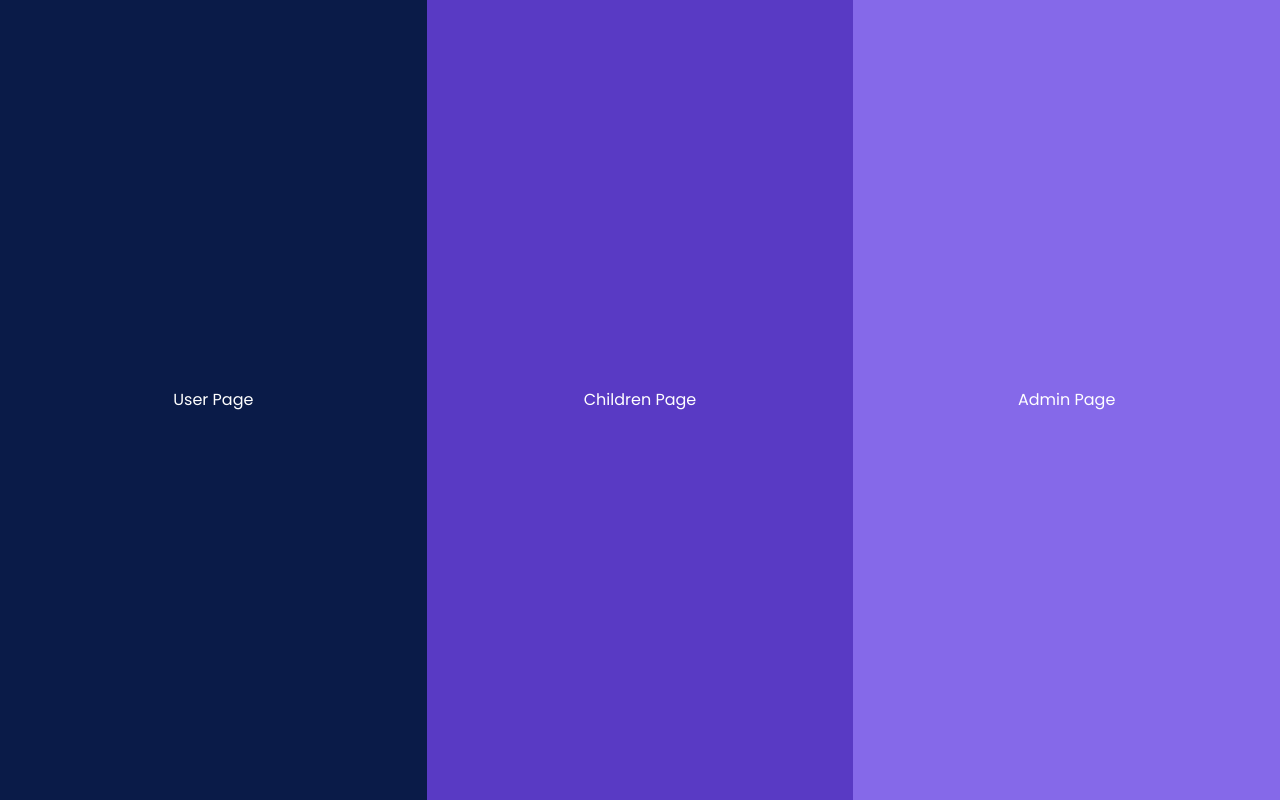
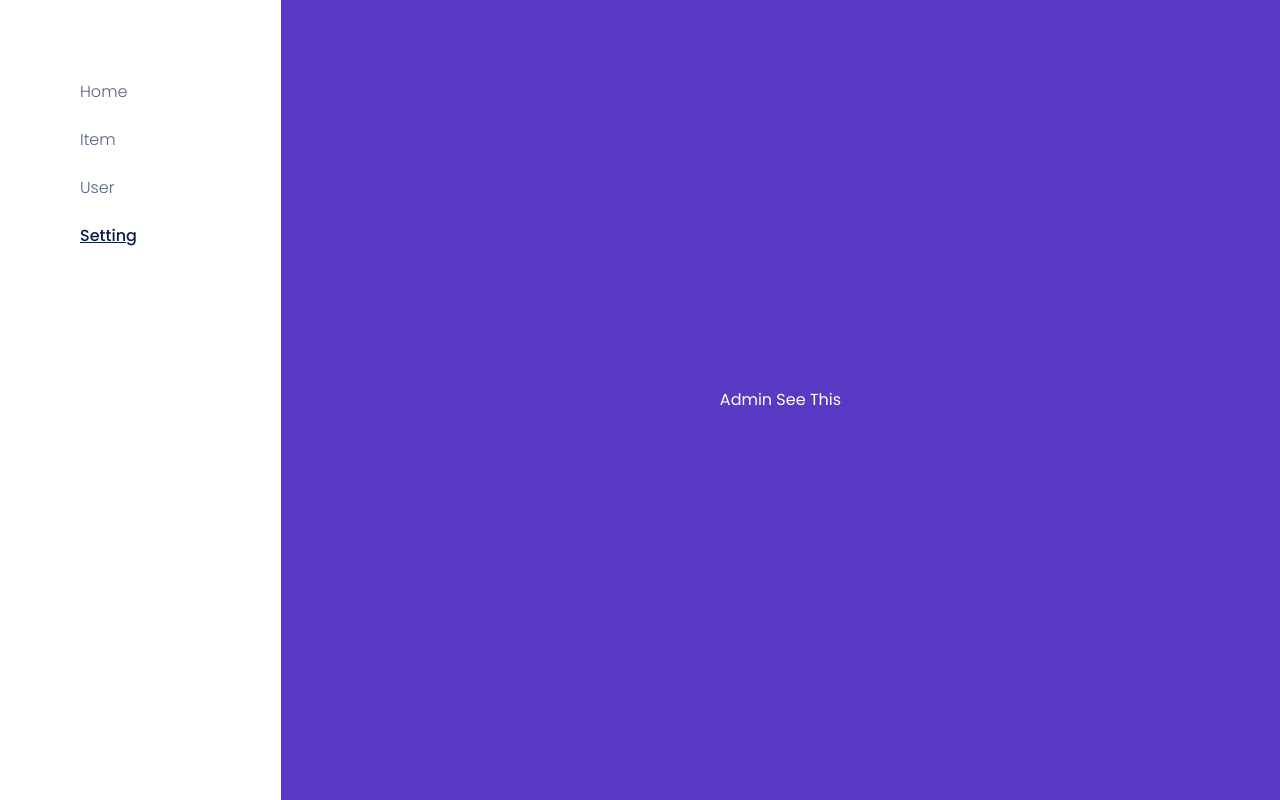
Before and after one commit to pacifist-tech/blog-nextjs-13-3, a Next.js app: page /dashboard in a window 1280 px wide. Built offline with nearby package versions, Linux system fonts and the light colour scheme.

Commit message:
showcase of using parallel routing

```diff
--- /dev/null
+++ b/src/app/(dashboard)/DashboardSidebar.tsx
@@ -0,0 +1,16 @@
+import React from "react";
+
+const DashboardSidebar = () => {
+	return (
+		<aside className="bg-white h-screen pl-20 pr-36 py-20">
+			<ul className="flex flex-col gap-6 font-light  text-light">
+				<li>Home</li>
+				<li>Item</li>
+				<li>User</li>
+				<li className="underline text-heavy font-medium">Setting</li>
+			</ul>
+		</aside>
+	);
+};
+
+export default DashboardSidebar;
--- a/src/app/(dashboard)/dashboard/@admin/page.tsx
+++ b/src/app/(dashboard)/dashboard/@admin/page.tsx
@@ -1,9 +1,10 @@
 import React from "react";
-import DashboardSection from "../../DashboardSection";
 
 const DashboardAdminPage = () => {
 	return (
-		<DashboardSection className="bg-secondary">Admin Page</DashboardSection>
+		<div className="bg-primary text-white w-full flex items-center justify-center">
+			Admin See This
+		</div>
 	);
 };
 
--- a/src/app/(dashboard)/dashboard/@user/page.tsx
+++ b/src/app/(dashboard)/dashboard/@user/page.tsx
@@ -1,8 +1,11 @@
 import React from "react";
-import DashboardSection from "../../DashboardSection";
 
 const DashboardUserPage = () => {
-	return <DashboardSection className="bg-heavy">User Page</DashboardSection>;
+	return (
+		<div className="bg-secondary text-white w-full flex items-center justify-center">
+			User See This
+		</div>
+	);
 };
 
 export default DashboardUserPage;
--- a/src/app/(dashboard)/dashboard/layout.tsx
+++ b/src/app/(dashboard)/dashboard/layout.tsx
@@ -1,6 +1,7 @@
 import { Poppins } from "next/font/google";
 import "@/app/globals.css";
 import { Metadata } from "next";
+import DashboardSidebar from "../DashboardSidebar";
 
 export const metadata: Metadata = {
 	title: "Pacifist Blog Nextjs 13.3",
@@ -14,7 +15,7 @@ const font = Poppins({
 	variable: "--sans-font",
 });
 
-export default function Layout({
+export default async function Layout({
 	children,
 	user,
 	admin,
@@ -23,15 +24,19 @@ export default function Layout({
 	user: React.ReactNode;
 	admin: React.ReactNode;
 }) {
+	const isAdmin = await getAdmin();
 	return (
 		<html lang="en">
 			<body style={{ ...font.style }}>
-				<main className="bg-slate-900 grid grid-cols-3  text-white min-h-screen  items-center justify-center">
-					{user}
-					{children}
-					{admin}
+				<main className="bg-slate-900 flex text-heavy min-h-screen ">
+					<DashboardSidebar />
+					{isAdmin ? admin : user}
 				</main>
 			</body>
 		</html>
 	);
 }
+
+async function getAdmin() {
+	return Math.random() > 0.5;
+}
```
